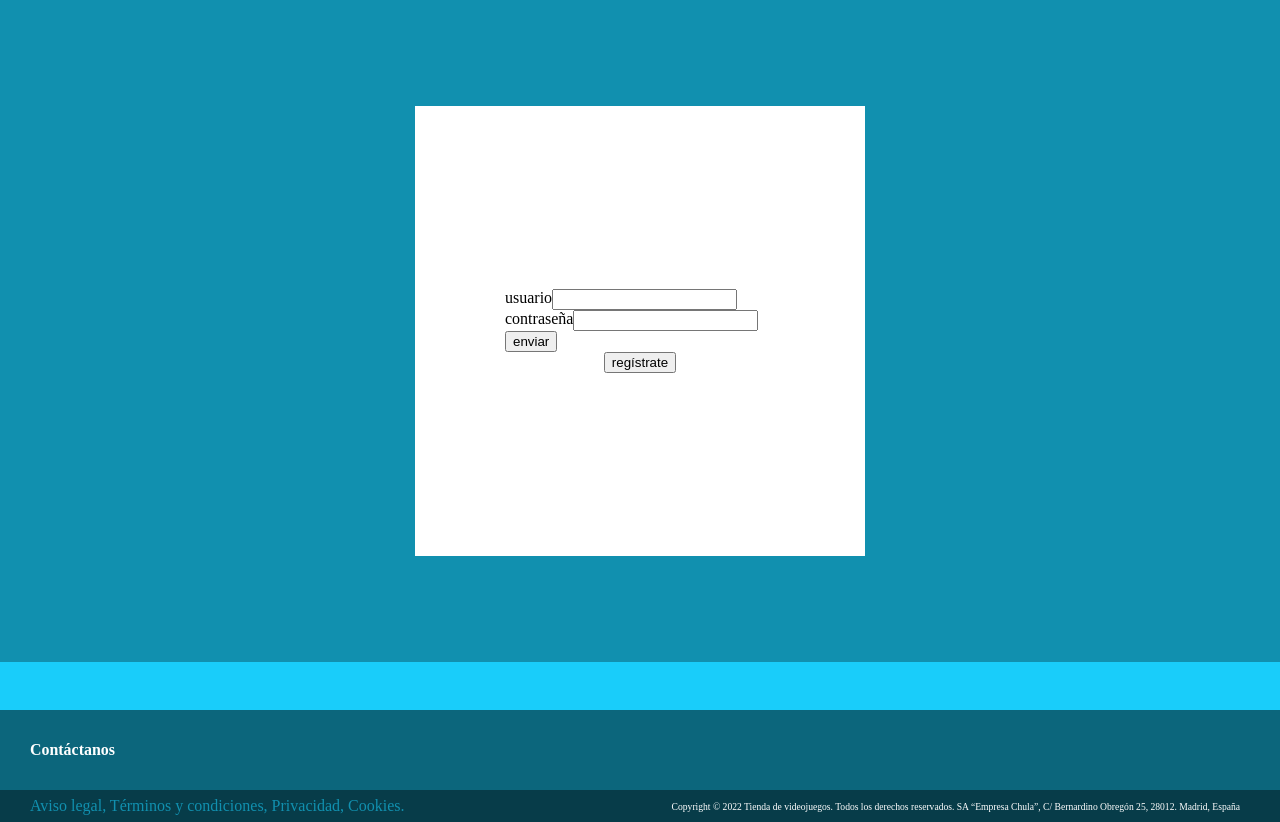
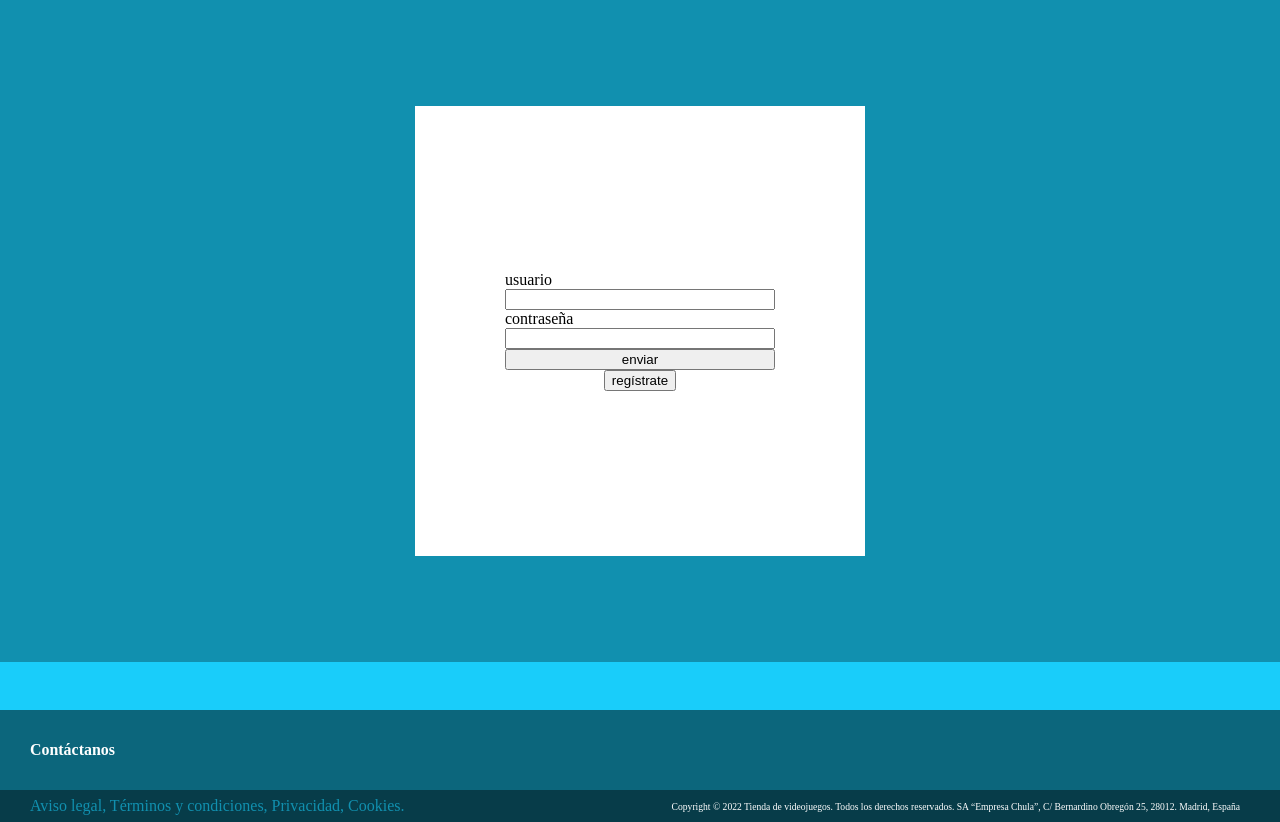
Before and after one commit to Joaco-1321/Ikarus, a PHP site: page /html/login.html in a window 1280 px wide. Shown: the part 131-953 px from the top of the page. Run offline with PHP 8.4, Linux system fonts and the light colour scheme; some web fonts are replaced.

Commit message:
version 1

```diff
--- a/css/login.css
+++ b/css/login.css
@@ -14,7 +14,7 @@ main {
 }
 
 #login>form {
-	flex-wrap: wrap;
+	display: grid;
 	width: 60%;
 }
 
@@ -30,6 +30,6 @@ main {
 }
 
 #registrarse>form {
-	flex-wrap: wrap;
+	display: grid;
 	width: 60%;
 }
--- a/css/style.css
+++ b/css/style.css
@@ -2,6 +2,7 @@ body {
     min-height: 100vh;
     margin: 0px;
     color: white;
+    font-family: 'Times New Roman', Times, serif;
 }
 
 /* caracteristicas globales */
--- a/html/index.html
+++ b/html/index.html
@@ -25,7 +25,7 @@
             </form>
             <div class="contenedor" id="usuarioCarrito">
                 <a href="#" class="contenedor"><i class="fas fa-shopping-bag"></i></a>
-                <a href="#" class="contenedor">
+                <a href="login.html" class="contenedor">
                     <i class="fas fa-user"></i>
                     <p>Usuario</p>
                 </a>
--- a/html/login.html
+++ b/html/login.html
@@ -5,20 +5,21 @@
     <meta http-equiv="X-UA-Compatible" content="IE=edge" />
     <meta name="viewport" content="width=device-width, initial-scale=1.0" />
     <title>Login</title>
-		<link rel="stylesheet" href="./../css/style.css">
-		<link rel="stylesheet" href="./../css/login.css">
-		<link rel="stylesheet" href="./../css/fontawesome/css/all.css">
+    <link rel="stylesheet" href="./../css/style.css" />
+    <link rel="stylesheet" href="./../css/login.css" />
+    <link rel="stylesheet" href="./../css/fontawesome/css/all.css" />
+    <link rel="shortcut icon" href="#" type="image/x-icon" />
     <script defer src="../js/login.js"></script>
   </head>
   <body>
     <nav class="contenedor">
       <div class="contenedor" id="miniHeader">
         <a href="index.html" class="contenedor">
-							<img src="">
+          <img src="" />
           <h1>Tienda de videojuegos</h1>
         </a>
         <form action="" class="contenedor">
-							<input type="text" placeholder="Busca">
+          <input type="text" placeholder="Busca" />
         </form>
         <div class="contenedor" id="usuarioCarrito">
           <a href="#" class="contenedor"><i class="fas fa-shopping-bag"></i></a>
@@ -41,24 +42,24 @@
     </nav>
     <main class="contenedor">
       <div class="contenedor" id="login">
-			<form action="" method="" class="contenedor">
+        <form action="" method="">
           <label for="usuario">usuario</label>
-				<input type="text" name="usuario">
+          <input type="text" name="usuario" />
           <label for="psswd">contraseña</label>
-				<input type="password" name="psswd">
-				<input type="button" value="enviar">
+          <input type="password" name="psswd" />
+          <input type="button" value="enviar" />
         </form>
         <button onclick="cambio()">regístrate</button>
       </div>
       <div class="contenedor" id="registrarse">
-			<form action="" method="" class="contenedor">
+        <form action="" method="">
           <label for="correo">correo</label>
-				<input type="text" name="correo">
+          <input type="text" name="correo" />
           <label for="usuario">usuario</label>
-				<input type="text" name="usuario">
+          <input type="text" name="usuario" />
           <label for="psswd">contraseña</label>
-				<input type="password" name="psswd">
-				<input type="button" value="enviar">
+          <input type="password" name="psswd" />
+          <input type="button" value="enviar" />
         </form>
         <button onclick="cambio()">logeate</button>
       </div>
@@ -78,10 +79,14 @@
         <h5><a href="contacto.html">Contáctanos</a></h5>
       </div>
       <div class="contenedor" id="avisos">
-				<span><a href="">Aviso legal</a>, <a href="">Términos y condiciones</a>, <a href="">Privacidad</a>, <a
-								href="">Cookies</a>.</span>
-				<p>Copyright © 2022 Tienda de videojuegos. Todos los derechos reservados. SA “Empresa Chula”, C/ Bernardino
-						Obregón 25, 28012. Madrid, España</p>
+        <span
+          ><a href="">Aviso legal</a>, <a href="">Términos y condiciones</a>,
+          <a href="">Privacidad</a>, <a href="">Cookies</a>.</span
+        >
+        <p>
+          Copyright © 2022 Tienda de videojuegos. Todos los derechos reservados.
+          SA “Empresa Chula”, C/ Bernardino Obregón 25, 28012. Madrid, España
+        </p>
       </div>
     </footer>
   </body>
```
Lines whose indentation alone changed are shown as unchanged.
